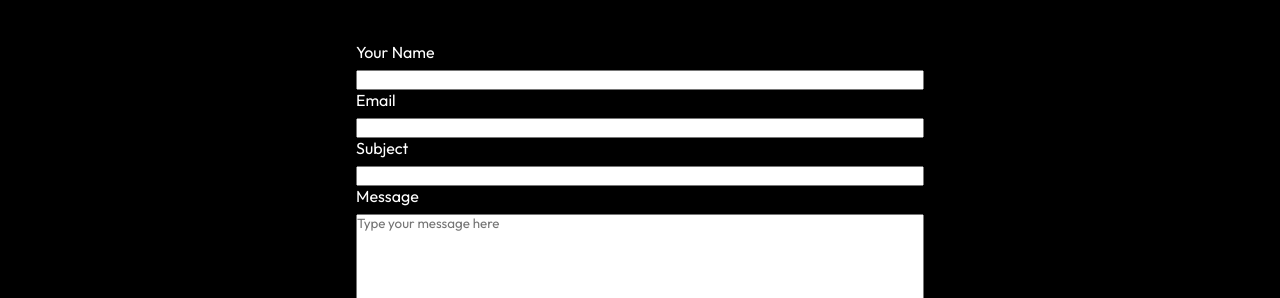
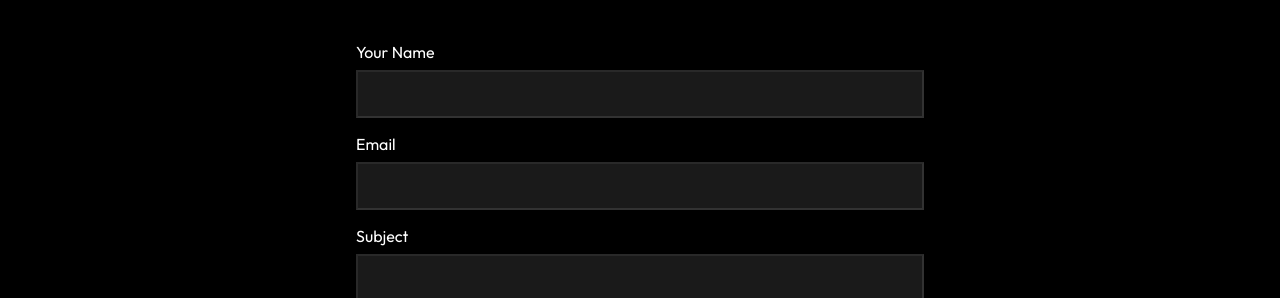
Before and after one commit to yeabtsega45/My-Portfolio, a React (Create React App) app: page /contact in a window 1280 px wide. Shown: the part 502-800 px from the top of the page. Built offline with nearby package versions, Linux system fonts and the light colour scheme.

Commit message:
styling the form

```diff
--- a/src/Components/Form.css
+++ b/src/Components/Form.css
@@ -9,3 +9,11 @@ form {
     margin: auto;
     max-width: 600px;
 }
+form input,form textarea {
+    margin-bottom: 1rem;
+    padding: 10px 18px;
+    font-size: 1.2rem;
+    background-color: rgba(255, 255, 255, 0.1);
+    border-color: rgba(255, 255, 255, 0.1);
+    color: #f4f4f4;
+}
```
